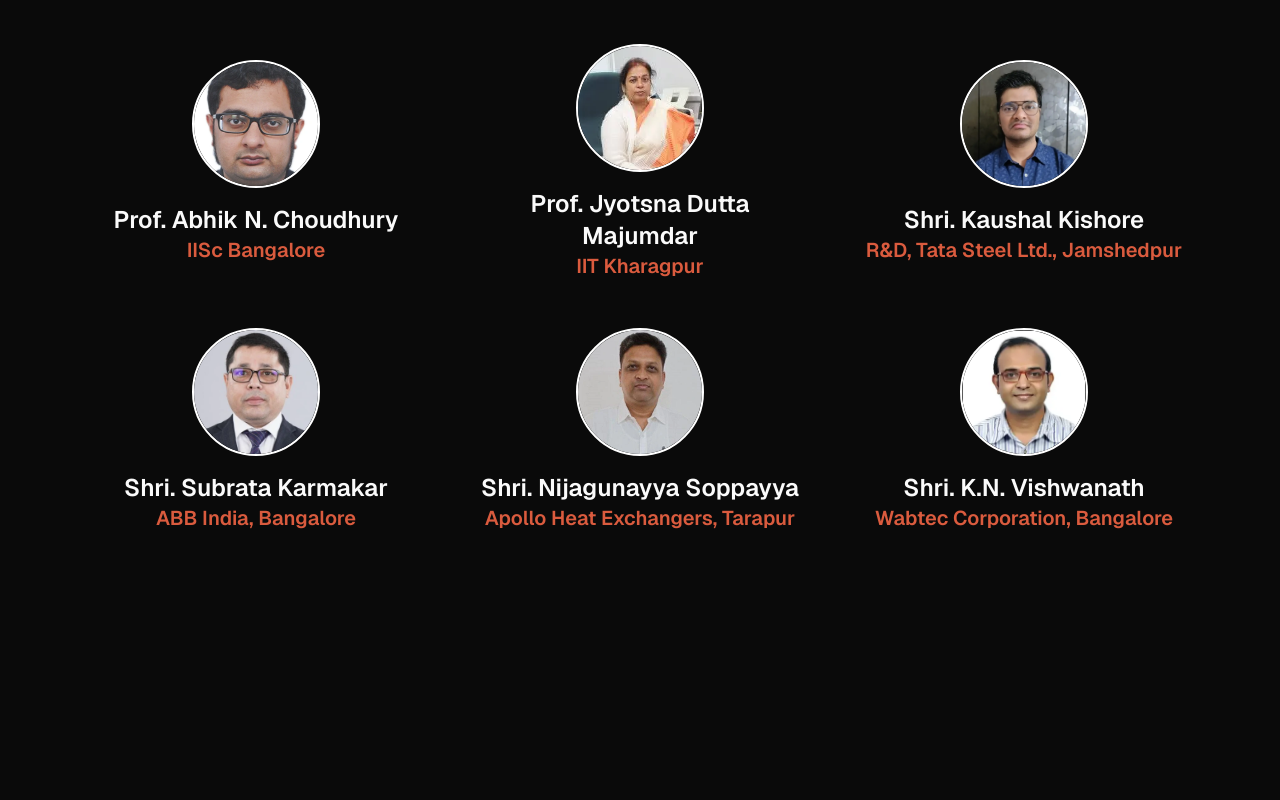
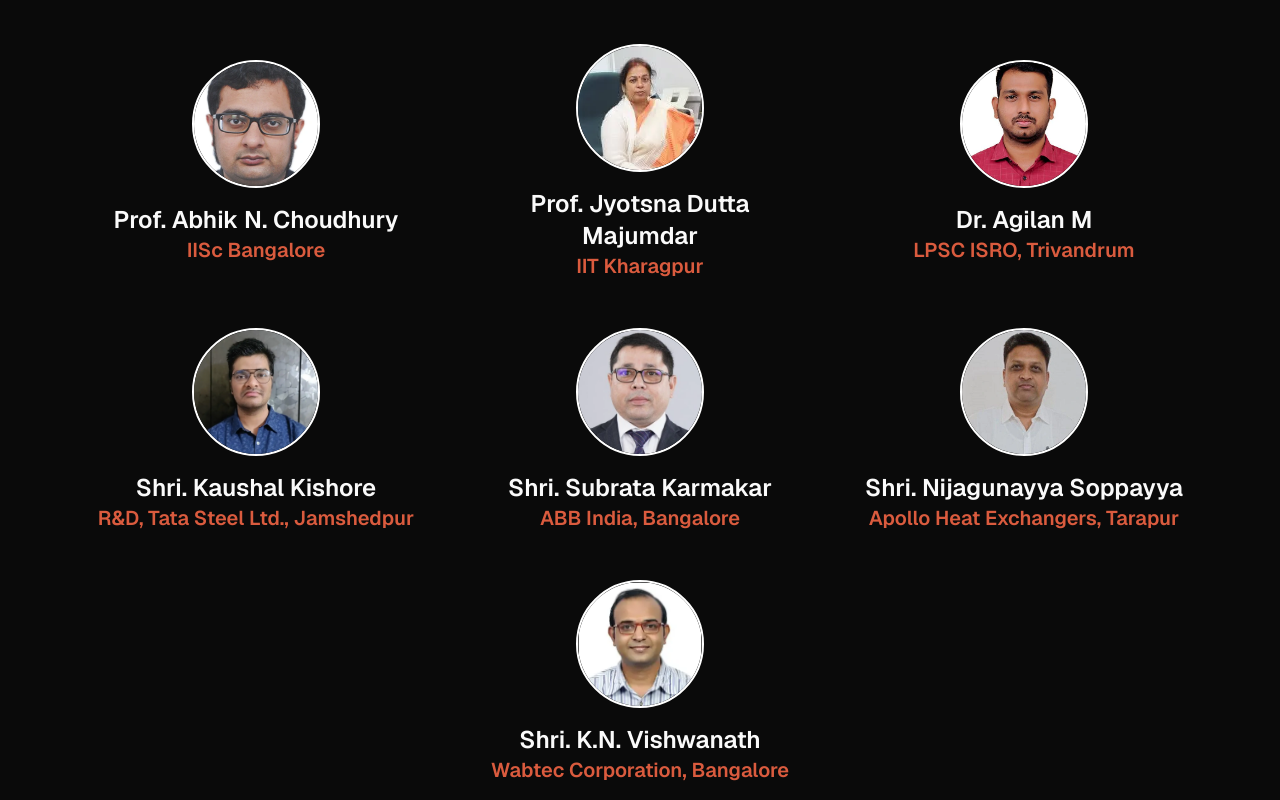
Before and after one commit to ncwam-bphc/website, a Next.js app: page /speakers in a window 1280 px wide. Shown: the part 1716-2516 px from the top of the page. Before the commit the page ends 2264 px from the top, so only its background shows below. Built offline with nearby package versions, Linux system fonts and the light colour scheme.

Commit message:
keynote speaker added

```diff
--- a/src/assets/speakers/speakers.ts
+++ b/src/assets/speakers/speakers.ts
@@ -16,6 +16,7 @@ import MaheshKumarTalari from "./Mahesh Kumar Talari.webp"
 import RLakshmiNarayan from "./R. Lakshmi Narayan.webp"
 import AbhikNChoudhury from "./Abhik N. Choudhury.webp"
 import JyotsnaDutta from "./Jyotsna Dutta.webp"
+import Agilan from "~/assets/speakers/Dr.Agilan.jpeg"
 import { initScriptLoader } from "next/script";
 const speakers = [
   {
@@ -89,6 +90,12 @@ const speakers = [
     imageUrl: JyotsnaDutta
   },
   {
+    name: "Dr. Agilan M",
+    institution: "LPSC ISRO, Trivandrum",
+    imageUrl: Agilan
+
+  },
+  {
     name: "Shri. Kaushal Kishore",
     institution: "R&D, Tata Steel Ltd., Jamshedpur",
     imageUrl: KaushalKishore,
```
Also changed, not shown: src/app/committee/page.tsx (+0 -8 lines), src/assets/speakers/Dr.Agilan.jpeg (added).
